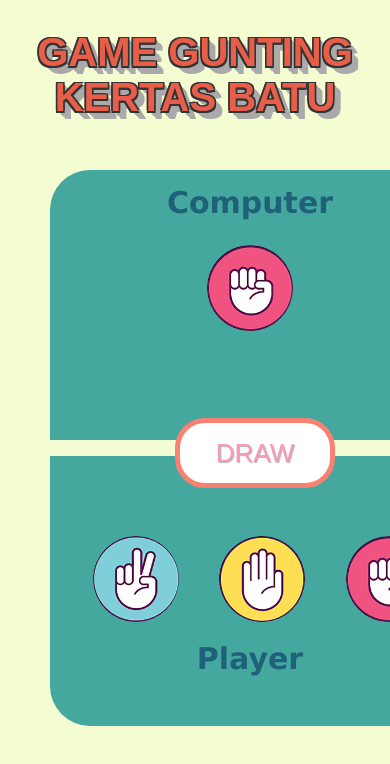
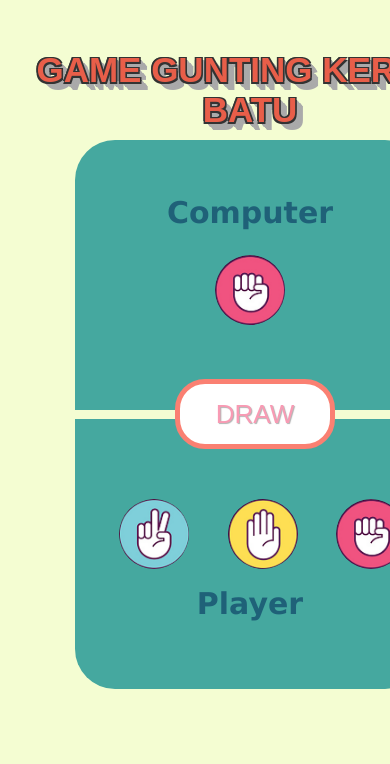
Before and after one commit to Mufty-arifin/Game-GuntingKertasBatu, a plain HTML site: page index.html in a window 390 px wide. Shown: the top 764 px of the page. Drawn offline with Linux system fonts and the light colour scheme.

Commit message:
update responsive

```diff
--- a/index.html
+++ b/index.html
@@ -8,8 +8,8 @@
     <link rel="shortcut icon" href="img/icon-gukerba.png">
   </head>
   <body>
-    <h1>Game Gunting Kertas Batu</h1>
-    <div class="container">
+      <div class="container">
+        <h1>Game Gunting Kertas Batu</h1>
         <div class="area-komputer">
             <div class="tittle-com"><h2>Computer</h2></div>
             <img src="img/batu.png" class="img-computer">
--- a/style.css
+++ b/style.css
@@ -29,8 +29,6 @@ h1 {
 .container {
   width: 600px;
   margin: auto;
-  padding: 50px;
-
   position: relative;
 }
 
@@ -54,7 +52,7 @@ li {
   box-sizing: border-box;
   border-radius: 40px 40px 0 0;
 }
-.tittle-com{
+.tittle-com {
   margin-top: -50px;
 }
 img {
@@ -73,15 +71,14 @@ img {
   position: relative;
   border-radius: 0 0 40px 40px;
 }
-.tittle-player{
+.tittle-player {
   margin-top: -10px;
 }
-h2{
+h2 {
   text-align: center;
   font-family: Verdana, Geneva, Tahoma, sans-serif;
   font-size: 30px;
-    color: rgb(31,97,120);
-
+  color: rgb(31, 97, 120);
 }
 
 .info {
@@ -125,26 +122,34 @@ h2{
   top: 2px;
 }
 
-@media screen and (max-width: 600px) {
-  .container{
+@media screen and (max-width: 450px) {
+  html {
+    font-size: 55%;
+  }
+  .container {
     width: 500px;
     padding: 0px;
     margin-top: 50px;
+    text-align: center;
   }
-  h1{
-    font-size: 40px;
+  .info {
+    margin-top: 10px;
   }
-  .area-komputer{
-    width: 400px;
+
+  h1 {
+    font-size: 35px;
   }
-  .area-player{
-    width: 400px;
+  .area-komputer {
+    width: 350px;
+  }
+  .area-player {
+    width: 350px;
   }
   img {
-  width: 86px;
-  height:86px;
-  display: block;
-  margin: auto;
-  border-radius: 50%;
+    width: 70px;
+    height: 70px;
+  }
+  .tittle-com {
+    margin-top: -10px;
   }
 }
```
Lines whose indentation alone changed are shown as unchanged.
